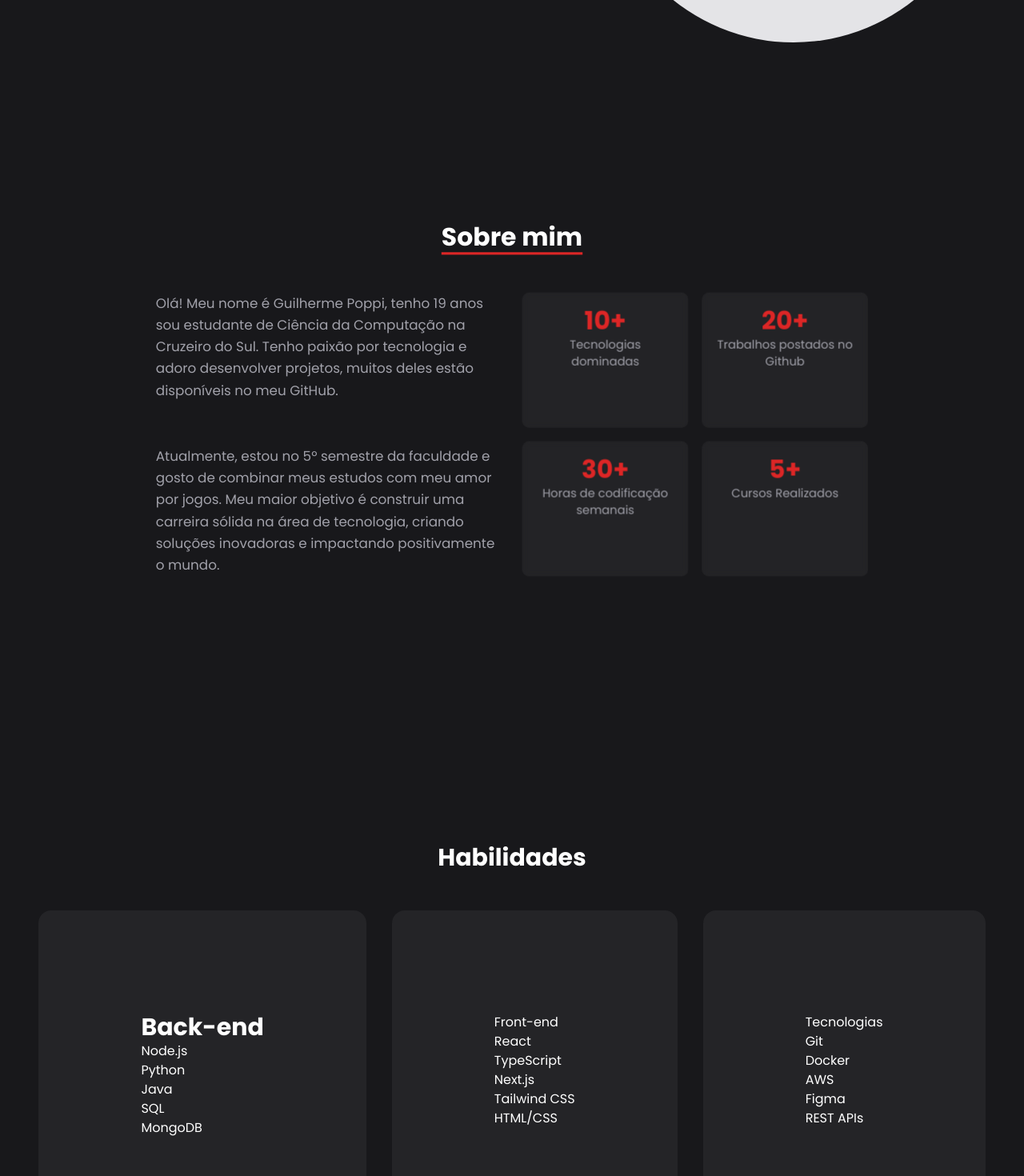
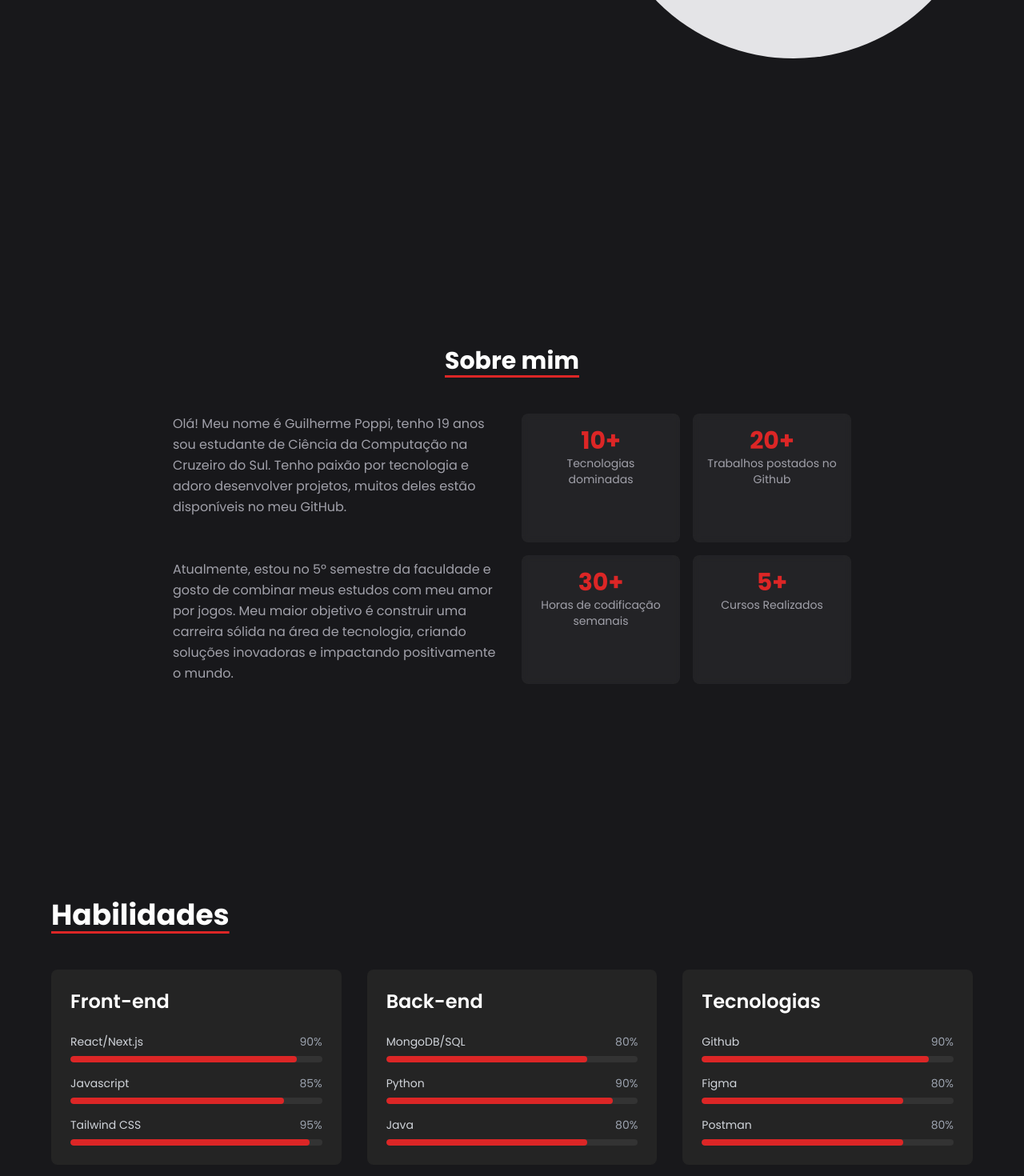
Before and after one commit to Daischi/portfolio, a React (Vite) app: page / in a window 1280 px wide. Shown: the part 572-2042 px from the top of the page at 80% size. Built offline with nearby package versions, Linux system fonts and the light colour scheme.

Commit message:
terminado o Design da pagina de Habilidades --- Ainda em construção, adicionando funcionalidades

```diff
--- a/src/Home.jsx
+++ b/src/Home.jsx
@@ -1,31 +1,66 @@
-import { useState, useEffect } from 'react';
-import { motion, AnimatePresence } from 'framer-motion';
-import { Sun, Moon, Github, Linkedin, Phone } from 'lucide-react';
-import 'aos/dist/aos.css'; // Certifique-se de que o CSS do AOS está sendo importado
-import AOS from 'aos'; // Importe o AOS
+"use client"
 
-// Componente dos ícones sociais
+import { useState, useEffect } from "react"
+import { motion, AnimatePresence } from "framer-motion"
+import { Sun, Moon, Github, Linkedin, Phone } from "lucide-react"
+import AOS from "aos"
+import "aos/dist/aos.css"
+
+// Skill categories data
+const skillCategories = [
+  {
+    title: "Front-end",
+    skills: [
+      { name: "React/Next.js", level: 90 },
+      { name: "Javascript", level: 85 },
+      { name: "Tailwind CSS", level: 95 },
+
+
+
+
+    ],
+  },
+  {
+    title: "Back-end",
+    skills: [
+      { name: "MongoDB/SQL", level: 80 },
+      { name: "Python", level: 90 },
+      { name: "Java", level: 80 },
+
+    ],
+  },
+  {
+    title: "Tecnologias",
+    skills: [
+      { name: "Github", level: 90 },
+      { name: "Figma", level: 80 },
+      { name: "Postman", level: 80 },
+    ],
+  },
+]
+
+// Social Icons Component
 function SocialIcons() {
   const socialLinks = [
     {
-      name: 'GitHub',
+      name: "GitHub",
       icon: Github,
-      href: 'https://github.com/Daischi',
-      color: 'hover:text-[#A12F2F]', // Cor de hover do GitHub
+      href: "https://github.com/Daischi",
+      color: "hover:text-[#A12F2F]",
     },
     {
-      name: 'LinkedIn',
+      name: "LinkedIn",
       icon: Linkedin,
-      href: 'https://www.linkedin.com/in/guilherme-poppi-b436b1266/',
-      color: 'hover:text-[#A12F2F]', // Cor de hover do LinkedIn
+      href: "https://www.linkedin.com/in/guilherme-poppi-b436b1266/",
+      color: "hover:text-[#A12F2F]",
     },
     {
-      name: 'WhatsApp',
+      name: "WhatsApp",
       icon: Phone,
-      href: 'tel:+551191305-2002',
-      color: 'hover:text-[#A12F2F]', // Cor de hover do WhatsApp
+      href: "tel:+551191305-2002",
+      color: "hover:text-[#A12F2F]",
     },
-  ];
+  ]
 
   return (
     <div className="flex gap-6 items-center">
@@ -36,48 +71,48 @@ function SocialIcons() {
           target="_blank"
           rel="noopener noreferrer"
           className={`text-zinc-400 dark:text-zinc-400 ${social.color} dark:hover:text-red-700 transition-colors duration-300`}
-          whileHover={{ scale: 1.2, y: -1 }} // Aumenta no hover e move para cima
-          whileTap={{ scale: 0.95 }} // Reduz ao clicar
-          initial={{ opacity: 0, y: 20 }} // Animação inicial
-          animate={{ opacity: 1, y: 0 }} // Animação ao aparecer
+          whileHover={{ scale: 1.2, y: -1 }}
+          whileTap={{ scale: 0.95 }}
+          initial={{ opacity: 0, y: 20 }}
+          animate={{ opacity: 1, y: 0 }}
         >
-          <social.icon className="w-8 h-8" /> {/* Tamanho dos ícones */}
+          <social.icon className="w-8 h-8" />
           <span className="sr-only">{social.name}</span>
         </motion.a>
       ))}
     </div>
-  );
+  )
 }
 
-export default function Header() {
-  const [isDark, setIsDark] = useState(true);
+export default function Home() {
+  const [isDark, setIsDark] = useState(true)
 
   useEffect(() => {
-    const savedTheme = localStorage.getItem('theme');
+    const savedTheme = localStorage.getItem("theme")
     if (savedTheme) {
-      setIsDark(savedTheme === 'dark');
+      setIsDark(savedTheme === "dark")
     } else {
-      setIsDark(window.matchMedia('(prefers-color-scheme: dark)').matches);
+      setIsDark(window.matchMedia("(prefers-color-scheme: dark)").matches)
     }
-  }, []);
+  }, [])
 
   useEffect(() => {
     if (isDark) {
-      document.documentElement.classList.add('dark');
-      localStorage.setItem('theme', 'dark');
+      document.documentElement.classList.add("dark")
+      localStorage.setItem("theme", "dark")
     } else {
-      document.documentElement.classList.remove('dark');
-      localStorage.setItem('theme', 'light');
+      document.documentElement.classList.remove("dark")
+      localStorage.setItem("theme", "light")
     }
-  }, [isDark]);
+  }, [isDark])
 
-  // Inicialize o AOS
   useEffect(() => {
-    AOS.init({ duration: 1000 }); // Defina a duração para as animações
-  }, []);
+    AOS.init({ duration: 1000 })
+  }, [])
 
   return (
-    <div className="w-full px-4 py-5">
+    <div className="w-full">
+      {/* Header */}
       <header className="fixed top-0 left-0 w-full bg-opacity-70 dark:bg-opacity-70 backdrop-blur-sm bg-white dark:bg-zinc-900 shadow-md z-50">
         <div className="flex justify-between items-center max-w-7xl mx-auto px-4 py-5">
           <h1 className="text-xl font-bold text-zinc-900 dark:text-white transition-colors hover:scale-105">
@@ -88,28 +123,25 @@ export default function Header() {
 
           <div className="flex items-center gap-6">
             <nav className="flex space-x-6 text-lg">
-              {['Inicio', 'Sobre', 'Habilidades', 'Projetos', 'Contatos'].map((item) => (
+              {["Inicio", "Sobre", "Habilidades", "Projetos", "Contatos"].map((item) => (
                 <a
                   key={item}
-                  href={item === 'Sobre' ? '#about' : '#'}  // Mudança aqui
+                  href={`#${item.toLowerCase()}`}
                   className="text-zinc-900 dark:text-white active:scale-125 hover:text-red-800 relative transform transition-transform duration-500 ease-in-out hover:scale-105"
                 >
-                  <span className=" relative hover:text-red-800 after:content-[''] after:block after:w-0 after:h-[2px] after:bg-red-600 after:transition-all after:duration-500 after:ease-in-out hover:after:w-full">
-                    <span className="transition-colors duration-500 ease-in-out">
-                      {item}
-                    </span>
+                  <span className="relative hover:text-red-800 after:content-[''] after:block after:w-0 after:h-[2px] after:bg-red-600 after:transition-all after:duration-500 after:ease-in-out hover:after:w-full">
+                    <span className="transition-colors duration-500 ease-in-out">{item}</span>
                   </span>
                 </a>
               ))}
             </nav>
-
 
             <motion.button
               whileHover={{ scale: 1.1 }}
               whileTap={{ scale: 0.9 }}
               onClick={() => setIsDark(!isDark)}
               className="p-2 rounded-full hover:bg-zinc-100 dark:hover:bg-zinc-800/50 transition-colors relative group"
-              aria-label={isDark ? 'Switch to light mode' : 'Switch to dark mode'}
+              aria-label={isDark ? "Switch to light mode" : "Switch to dark mode"}
             >
               <AnimatePresence mode="wait">
                 {isDark ? (
@@ -136,23 +168,21 @@ export default function Header() {
               </AnimatePresence>
 
               <span className="absolute hidden group-hover:block bg-zinc-100 dark:bg-zinc-800 text-zinc-900 dark:text-white text-xs px-2 py-1 rounded-md -bottom-8 left-1/2 -translate-x-1/2 whitespace-nowrap transition-colors">
-                {isDark ? 'Light Mode' : 'Dark Mode'}
+                {isDark ? "Light Mode" : "Dark Mode"}
               </span>
             </motion.button>
           </div>
         </div>
       </header>
 
-
-      <main className="flex flex-col justify-center items-center h-screen w-full">
-        <div className="text-center grid grid-cols-2 gap-x-56">
+      {/* Hero Section */}
+      <main className="flex flex-col justify-center items-center min-h-screen w-full pt-20">
+        <div className="text-center grid grid-cols-1 md:grid-cols-2 gap-x-56">
           <div className="text-left">
             <h1 className="text-7xl font-bold text-zinc-900 dark:text-white mb-4">
               &lt;Guilherme <br /> <span className="text-red-600">Poppi/&gt;</span>
             </h1>
-
             <p className="text-zinc-600 dark:text-zinc-400 mb-6 text-2xl">Full Stack Developer</p>
-
             <motion.button
               whileHover={{ scale: 1.05 }}
               whileTap={{ scale: 0.95 }}
@@ -162,146 +192,100 @@ export default function Header() {
             </motion.button>
             <SocialIcons />
           </div>
-
-          <div className="p-60 bg-zinc-200 rounded-full mt-[-70px]"></div>
+          <div className="hidden md:block p-60 bg-zinc-200 rounded-full mt-[-70px]" />
         </div>
       </main>
 
-
-      <div className="flex justify-center items-center mt-4 overflow-hidden">
-        <section id='about' className="w-full max-w-4xl p-6 rounded-lg text-white scale-105 transition-transform duration-300" >
-          {/* Título */}
-
+      {/* About Section */}
+      <section id="sobre" className="flex justify-center items-center mt-4 overflow-hidden min-h-screen">
+        <div className="w-full max-w-4xl p-6 rounded-lg text-white">
           <div className="text-center mb-6">
-            <span data-aos="fade-right" className='underline underline-offset-8 decoration-red-600'>
-
-
-              <h1 className="text-3xl font-bold mb-12">Sobre mim</h1>
+            <span data-aos="fade-right" className="underline underline-offset-8 decoration-red-600">
+              <h2 className="text-3xl font-bold mb-12">Sobre mim</h2>
             </span>
-
           </div>
 
-          {/* Layout Principal */}
           <div className="grid grid-cols-1 md:grid-cols-2 gap-6">
-            {/* Texto de apresentação na esquerda */}
             <div data-aos="fade-right" className="flex items-center justify-center">
               <p className="text-base leading-relaxed text-zinc-400">
-                Olá! Meu nome é Guilherme Poppi, tenho 19 anos sou estudante de Ciência da Computação na Cruzeiro do Sul. Tenho paixão por tecnologia e adoro desenvolver projetos, muitos deles estão disponíveis no meu GitHub.
-
+                Olá! Meu nome é Guilherme Poppi, tenho 19 anos sou estudante de Ciência da Computação na Cruzeiro do
+                Sul. Tenho paixão por tecnologia e adoro desenvolver projetos, muitos deles estão disponíveis no meu
+                GitHub.
                 <br />
                 <br />
                 <br />
-
-                Atualmente, estou no 5º semestre da faculdade e gosto de combinar meus estudos com meu amor por jogos. Meu maior objetivo é construir uma carreira sólida na área de tecnologia, criando soluções inovadoras e impactando positivamente o mundo.
-
+                Atualmente, estou no 5º semestre da faculdade e gosto de combinar meus estudos com meu amor por jogos.
+                Meu maior objetivo é construir uma carreira sólida na área de tecnologia, criando soluções inovadoras e
+                impactando positivamente o mundo.
               </p>
             </div>
 
-            {/* Divs com caixas na direita */}
             <div data-aos="fade-left" className="grid grid-cols-2 gap-4">
-              <div className="p-4 rounded-lg bg-white/5 backdrop-blur-sm hover:scale-105 transition-transform duration-200">
-
-                <h1 className='text-red-600 font-bold text-3xl text-center'> 10+ </h1>
-                <p className='text-center text-sm	text-zinc-400'>Tecnologias dominadas</p>
-
-
+              {[
+                { number: "10+", text: "Tecnologias dominadas" },
+                { number: "20+", text: "Trabalhos postados no Github" },
+                { number: "30+", text: "Horas de codificação semanais" },
+                { number: "5+", text: "Cursos Realizados" },
+              ].map((item, index) => (
+                <div
+                  key={index}
+                  className="p-4 rounded-lg bg-white/5 backdrop-blur-sm hover:scale-105 transition-transform duration-200"
+                >
+                  <h3 className="text-red-600 font-bold text-3xl text-center">{item.number}</h3>
+                  <p className="text-center text-sm text-zinc-400">{item.text}</p>
                 </div>
-              <div className="p-4 rounded-lg bg-white/5 backdrop-blur-sm hover:scale-105 transition-transform duration-200">
-
-                <h1 className='text-red-600 font-bold text-3xl text-center'> 20+ </h1>
-                <p className='text-center text-sm	text-zinc-400' >Trabalhos postados no Github</p>
-
-              </div>
-              <div className="p-4 rounded-lg bg-white/5 backdrop-blur-sm hover:scale-105 transition-transform duration-200">
-
-                <h1 className='text-red-600 font-bold text-3xl text-center'> 30+ </h1>
-                <p className='text-center text-sm	text-zinc-400' >Horas de codificação semanais</p>
-
-
-              </div>
-              <div className="p-4 rounded-lg bg-white/5 backdrop-blur-sm hover:scale-105 transition-transform duration-200 ">
-
-                <h1 className='text-red-600 font-bold text-3xl text-center'> 5+</h1>
-                <p className='text-center text-sm	text-zinc-400' >Cursos Realizados </p>
-
-
+              ))}
             </div>
           </div>
         </div>
       </section>
-      </div>
+
+      {/* Skills Section */}
+      <section id="habilidades" className="min-h-screen  py-20 px-4 md:px-8">
+        <div className="max-w-6xl mx-auto">
+          <span data-aos="fade-up" className="underline underline-offset-8 decoration-red-600">
+          <h2 data-aos="fade-right" className="text-4xl font-bold text-white mb-12">Habilidades</h2>
+          </span>
 
 
-      <section className="w-full h -full mt-4">
-
-
-
-       <div className='mt-80'>
-      <h1 className="text-3xl font-bold mb-12 flex justify-center">
-            Habilidades
-          </h1>
-
-        <div className='flex justify-center'>
-
-
-
-
-          <div className='flex justify-around gap-8'>
-
-
-            <div className='bg-white/5 p-32 rounded-2xl'>
-              <h2 className=' flex justify-start text-3xl font-bold'>Back-end</h2>
-              <p>Node.js</p>
-              <p>Python</p>
-              <p>Java</p>
-              <p>SQL</p>
-              <p>MongoDB</p>
-
-            </div >
-            <div className='bg-white/5 p-32 rounded-2xl'>
-              <h2>Front-end</h2>
-              <p>React</p>
-              <p>TypeScript</p>
-              <p>Next.js</p>
-              <p>Tailwind CSS</p>
-              <p>HTML/CSS</p>
-
-
+          <div data-aos="" className="grid grid-cols-1 md:grid-cols-3 gap-8">
+            {skillCategories.map((category, index) => (
+              <motion.div
+                key={category.title}
+                initial={{ opacity: 0, y: 20 }}
+                animate={{ opacity: 1, y: 0 }}
+                transition={{ duration: 0.5, delay: index * 0.2 }}
+                className="bg-[#242424] p-6 rounded-lg"
+              >
+                <h3 className="text-2xl font-semibold text-white mb-6">{category.title}</h3>
+                <div className="space-y-4">
+                  {category.skills.map((skill, skillIndex) => (
+                    <div key={skill.name} className="space-y-2">
+                      <div className="flex justify-between text-sm">
+                        <span className="text-gray-300">{skill.name}</span>
+                        <span className="text-gray-400">{skill.level}%</span>
                       </div>
-
-            <div className='bg-white/5 p-32 rounded-2xl	'>
-              <h2>Tecnologias</h2>
-              <p>Git</p>
-              <p>Docker</p>
-              <p>AWS</p>
-              <p>Figma</p>
-              <p>REST APIs</p>
-
+                      <motion.div
+                        className="h-2 bg-[#333333] rounded-full overflow-hidden"
+                        initial={{ width: 0 }}
+                        animate={{ width: "100%" }}
+                        transition={{ duration: 0.5, delay: index * 0.2 + skillIndex * 0.1 }}
+                      >
+                        <motion.div
+                          className="h-full bg-[#dc2626] rounded-full"
+                          initial={{ width: 0 }}
+                          animate={{ width: `${skill.level}%` }}
+                          transition={{ duration: 0.8, delay: index * 0.2 + skillIndex * 0.1 }}
+                        />
+                      </motion.div>
                     </div>
-
-
-
+                  ))}
                 </div>
-
+              </motion.div>
+            ))}
           </div>
-
-
-
-
         </div>
-
-
-
-
-
-
-
-
       </section>
-
-
-
-
     </div>
-  );
+  )
 }
```
Lines whose indentation alone changed are shown as unchanged.
